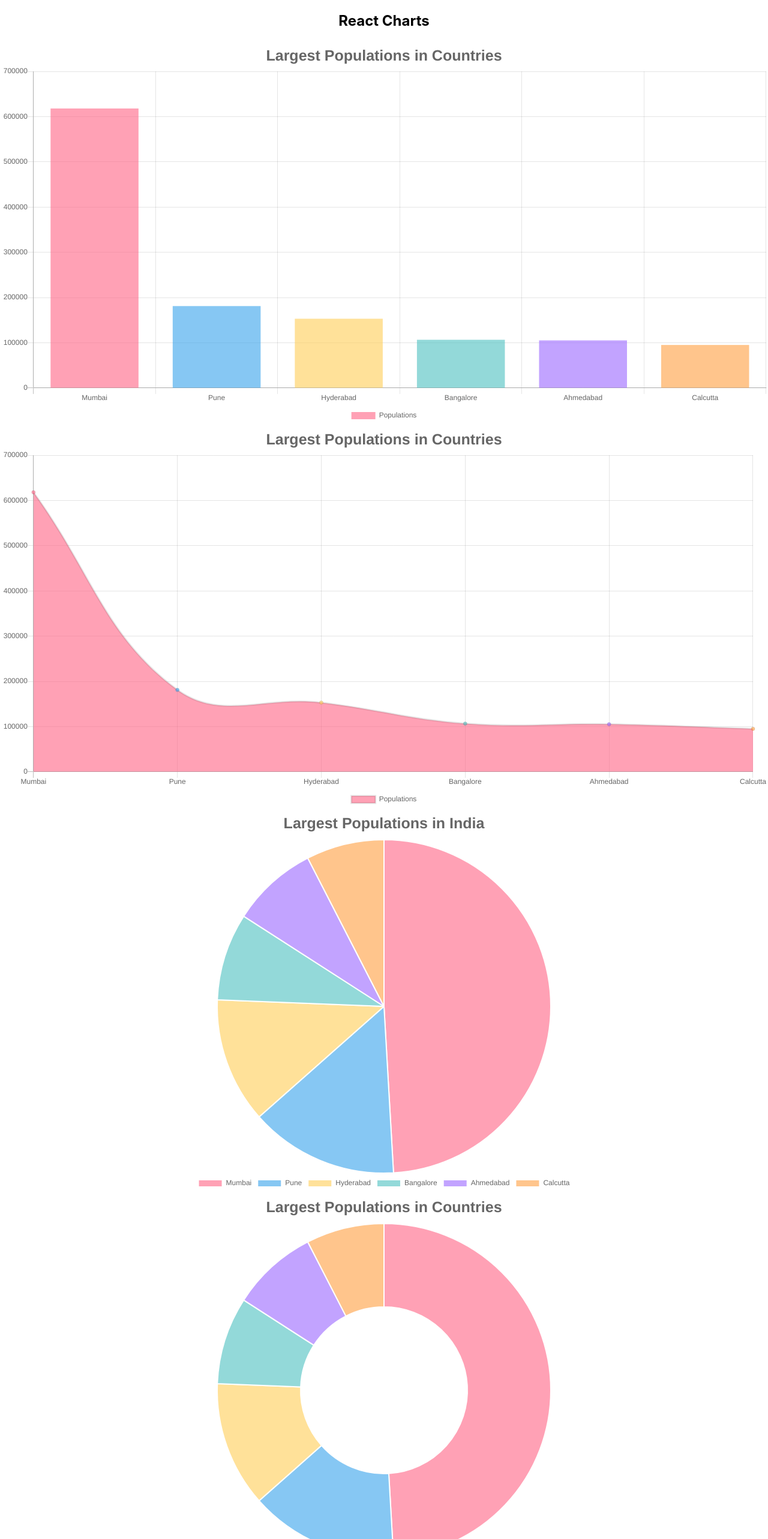
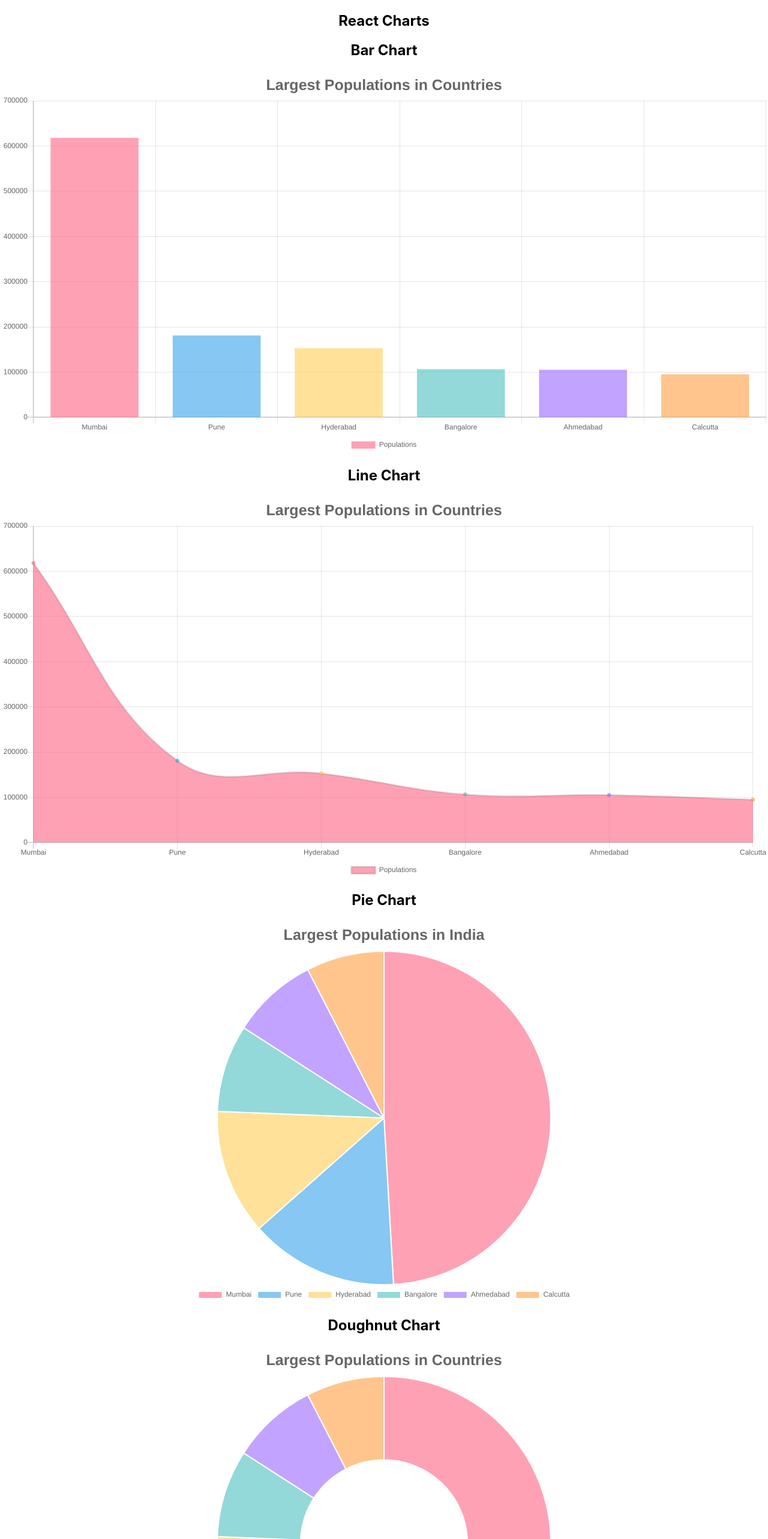
Before and after one commit to abhishekpandey878/reactCharts, a React (Create React App) app: page / in a window 1280 px wide. Shown: the top 2566 px of the page at 60% size. Built offline with nearby package versions, Linux system fonts and the light colour scheme.

Commit message:
name added

```diff
--- a/src/components/Linechart.js
+++ b/src/components/Linechart.js
@@ -18,6 +18,7 @@ class Chart extends Component {
   render() {
     return (
       <div className="chart">
+        <h2>Bar Chart</h2>
         <Bar
           data={this.state.chartData}
           options={{
@@ -33,6 +34,7 @@ class Chart extends Component {
           }}
         />
 
+        <h2>Line Chart</h2>
         <Line
           data={this.state.chartData}
           options={{
@@ -48,6 +50,7 @@ class Chart extends Component {
           }}
         />
 
+        <h2>Pie Chart</h2>
         <Pie
           data={this.state.chartData}
           options={{
@@ -63,6 +66,7 @@ class Chart extends Component {
           }}
         />
 
+        <h2>Doughnut Chart</h2>
         <Doughnut
           data={this.state.chartData}
           options={{
```
